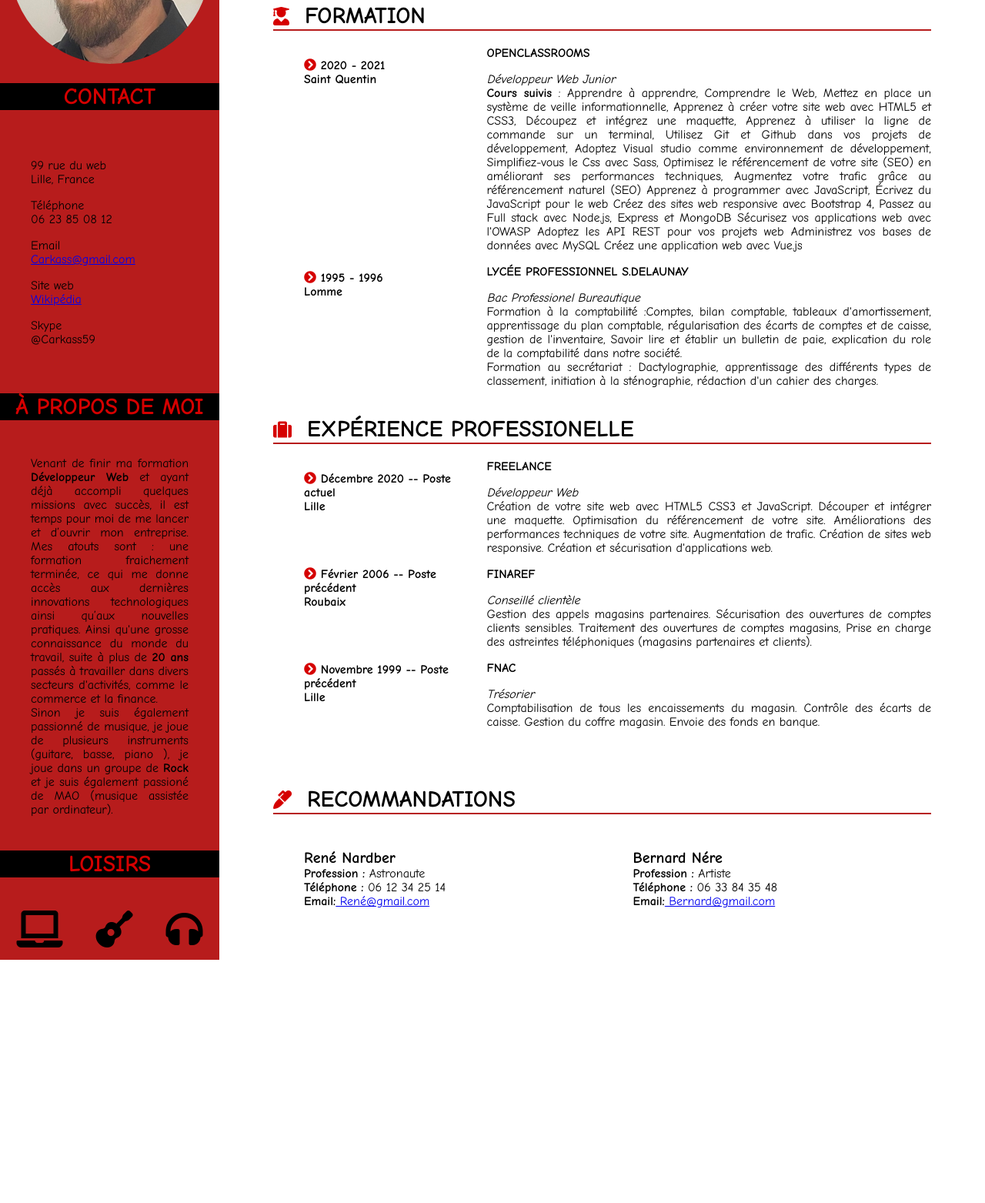
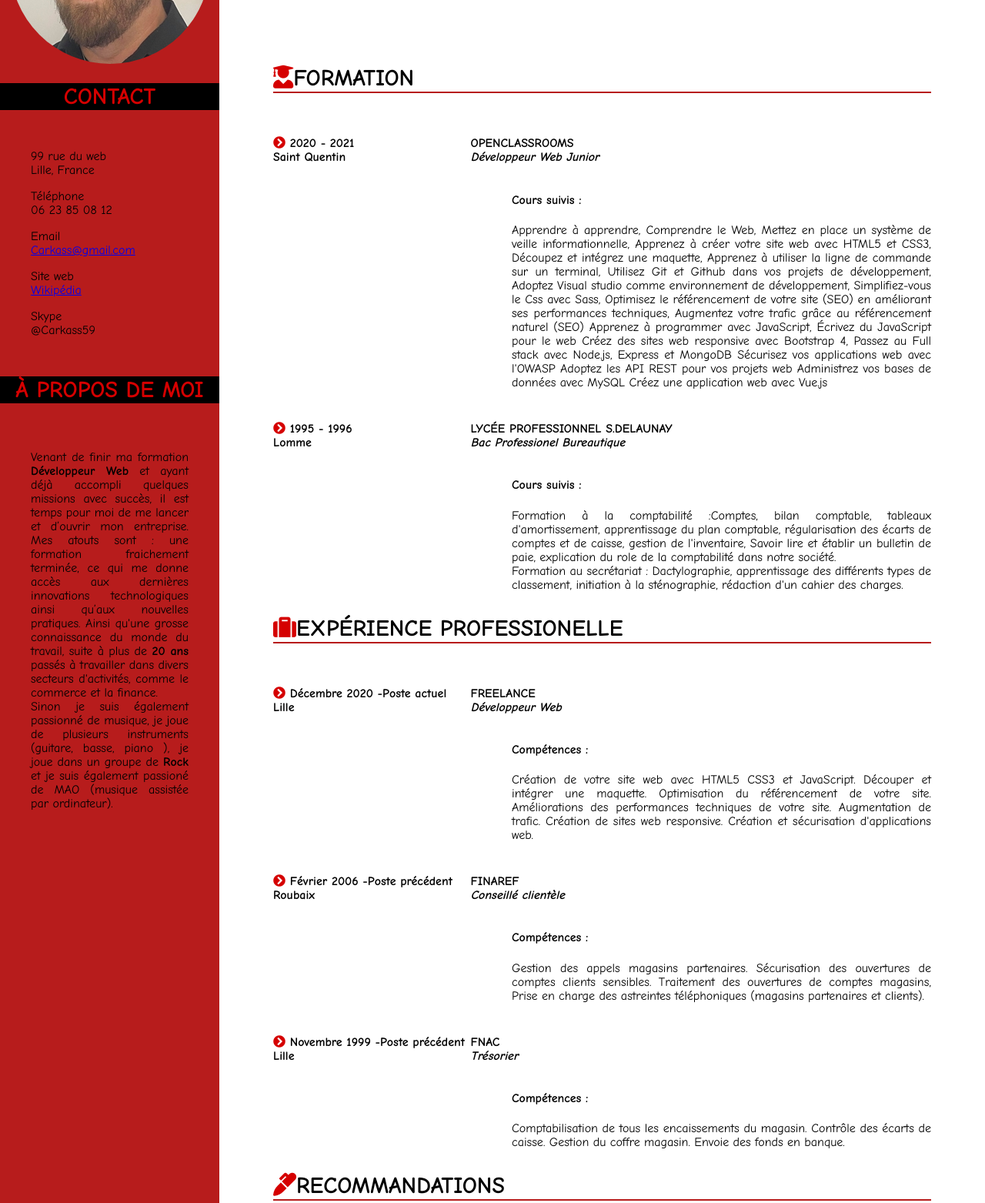
Before and after one commit to Olive59/CV-olivier, a plain HTML site: page index.html in a window 1280 px wide. Shown: the part 193-1756 px from the top of the page at 77% size. Before the commit the page ends 1440 px from the top, so only its background shows below. Drawn offline with Linux system fonts and the light colour scheme.

Commit message:
maj cahier des charges, début responsive, refonte bloc droite

```diff
--- a/index.html
+++ b/index.html
@@ -7,7 +7,7 @@
     <meta name="viewport" content="width=device-width, initial-scale=1.0">
     <link rel="stylesheet" href="style.css" />
     <link rel="stylesheet" href="https://use.fontawesome.com/releases/v5.13.1/css/all.css" integrity="sha384-xxzQGERXS00kBmZW/6qxqJPyxW3UR0BPsL4c8ILaIWXva5kFi7TxkIIaMiKtqV1Q" crossorigin="anonymous">
-    <title>CV</title>
+    <title>CV Olivier Feys 2020</title>
   </head>
 
     <body>
@@ -34,7 +34,6 @@
             <p>Email <br />
             <a href="mailto:Carkass@gmail.com">Carkass@gmail.com</a></p>
 
-
             <p>Site web<br />
             <a href="https://fr.wikipedia.org/wiki/Wikip%C3%A9dia:Accueil_principal" target="_blank">Wikipédia</a></p>
 
@@ -44,17 +43,19 @@
 
           <h2 class="titre_gauche"> À PROPOS DE MOI </h2>
 
-              <p class="propos">
+              <div class="propos">
+                <p>
                 Venant de finir ma formation <Strong>Développeur Web</Strong> et ayant déjà accompli quelques missions avec succès, il est temps pour moi de me lancer et d’ouvrir mon entreprise. Mes atouts sont : une formation fraichement terminée, ce qui me donne accès aux dernières innovations technologiques ainsi qu’aux nouvelles pratiques. Ainsi qu'une grosse connaissance du monde du travail, suite à plus de <strong>20 ans</strong> passés à travailler dans divers secteurs d'activités, comme le commerce et la finance.<br />
                 Sinon je suis également passionné de musique, je joue de plusieurs instruments (guitare, basse, piano ), je joue dans un groupe de <strong>Rock</strong> et je suis également passioné de MAO (musique assistée par ordinateur).
                 </p>
+              </div>
 
               <h2 class="titre_gauche"> LOISIRS</h2>
 
               <div class="icone">
-                  <p> <i class="fas fa-laptop fa-3x" title="Informatique"></i> </p>
-                  <p> <i class="fas fa-guitar fa-3x" title="Jouer d'un instrument"></i> </p>
-                  <p> <i class="fas fa-headphones fa-3x" title="Ecouter de la musique"></i> </p>
+                <div class="BlocIcone"><p> <i class="fas fa-laptop fa-3x" title="Informatique"></i> </p></div>
+                <div class="BlocIcone"><p> <i class="fas fa-guitar fa-3x" title="Jouer d'un instrument"></i> </p> </div>
+                <div class="BlocIcone"><p> <i class="fas fa-headphones fa-3x" title="Ecouter de la musique"></i> </p> </div>
               </div>
 
     </div>
@@ -63,75 +64,131 @@
 
     <div class="bloc_droite">
 
-        <div class="titre"><span class=prenom><strong>OLIVIER</strong> </span><strong>FEYS</strong> <br />
-           <span class="trait">Dévelo</span>ppeur web freelance</div>
+        <h1><span class="NomPrenom"><span class=prenom><strong>OLIVIER</strong> </span><strong>FEYS</strong></span><br />
+           <span class="trait">Dévelo</span>ppeur web freelance</h1>
 
 
-        <h2><i class="fas fa-user-graduate"></i><span class="titre_droite">FORMATION </span></h2>
 
-        <div id="formation">
 
-          <div class="liste_mois">
-            <ul>
-              <li> <div class="annee1"> <i class="fas fa-chevron-circle-right"></i> 2020 - 2021 <br />
-                Saint Quentin</div></li>
 
-              <li> <div class="annee2"> <i class="fas fa-chevron-circle-right"></i> 1995 - 1996 <br />
-              Lomme</div></li>
-            </ul>
+        <section>
 
+          <h3><i class="fas fa-user-graduate"></i><span class="titre_droite">FORMATION </span></h3>
+
+          <div class="TitleDate">
+            <div class="date">
+            <p><i class="fas fa-chevron-circle-right"></i> 2020 - 2021 <br />
+            Saint Quentin
+            </p>
             </div>
 
-          <div class="ecole">
-
-              <div class="element">OPENCLASSROOMS </div>
-              <p>
-                <em>Développeur Web Junior</em> <br />
-                <strong>Cours suivis</strong> : Apprendre à apprendre, Comprendre le Web, Mettez en place un système de veille informationnelle, Apprenez à créer votre site web avec HTML5 et CSS3, Découpez et intégrez une maquette, Apprenez à utiliser la ligne de commande sur un terminal, Utilisez Git et Github dans vos projets de développement, Adoptez Visual studio comme environnement de développement, Simplifiez-vous le Css avec Sass, Optimisez le référencement de votre site (SEO) en améliorant ses performances techniques,  Augmentez votre trafic grâce au référencement naturel (SEO) Apprenez à programmer avec JavaScript, Écrivez du JavaScript pour le web  Créez des sites web responsive avec Bootstrap 4, Passez au Full stack avec Node.js, Express et MongoDB Sécurisez vos applications web avec l'OWASP  Adoptez les API REST pour vos projets web Administrez vos bases de données avec MySQL Créez une application web avec Vue.js
-              </p>
-
-              <div class="element">LYCÉE PROFESSIONNEL S.DELAUNAY </div>
-                  <p><em>Bac Professionel Bureautique</em> <br />
-                  Formation à la comptabilité :Comptes, bilan comptable, tableaux d'amortissement, apprentissage du plan comptable, régularisation des écarts de comptes et de caisse, gestion de l'inventaire, Savoir lire et établir un bulletin de paie, explication du role de la comptabilité dans notre société.<br />
-                  Formation au secrétariat : Dactylographie, apprentissage des différents types de classement, initiation à la sténographie, rédaction d'un cahier des charges.</p>
-
+            <div class="title">
+            <p>OPENCLASSROOMS<br />
+            <em>Développeur Web Junior</em></p>
             </div>
           </div>
 
-            <h2><i class="fas fa-suitcase"></i><span class="titre_droite">EXPÉRIENCE PROFESSIONELLE</span></h2>
+            <article>
+            <h4><strong>Cours suivis :</strong></h4>
+            <p>Apprendre à apprendre, Comprendre le Web, Mettez en place un système de veille informationnelle, Apprenez à créer votre site web avec HTML5 et CSS3, Découpez et intégrez une maquette, Apprenez à utiliser la ligne de commande sur un terminal, Utilisez Git et Github dans vos projets de développement, Adoptez Visual studio comme environnement de développement, Simplifiez-vous le Css avec Sass, Optimisez le référencement de votre site (SEO) en améliorant ses performances techniques,  Augmentez votre trafic grâce au référencement naturel (SEO) Apprenez à programmer avec JavaScript, Écrivez du JavaScript pour le web  Créez des sites web responsive avec Bootstrap 4, Passez au Full stack avec Node.js, Express et MongoDB Sécurisez vos applications web avec l'OWASP  Adoptez les API REST pour vos projets web Administrez vos bases de données avec MySQL Créez une application web avec Vue.js
+            </p>
+            </article>
 
-      <div id="experience">
 
-          <div class="liste_date">
-            <ul>
-              <li> <i class="fas fa-chevron-circle-right"></i> Décembre 2020 -- Poste actuel<br />
-              Lille</li>
-              <li> <i class="fas fa-chevron-circle-right"></i> Février 2006 -- Poste précédent<br />
-              Roubaix</li>
-               <li> <i class="fas fa-chevron-circle-right"></i> Novembre 1999 -- Poste précédent<br />
-              Lille</li>
-           </ul>
+          <div class="TitleDate">
+            <div class=date>
+            <p><i class="fas fa-chevron-circle-right"></i> 1995 - 1996 <br />
+            Lomme
+            </p>
             </div>
 
-
-        <div class="travail">
-
-            <div class="element">FREELANCE</div>
-            <p><em>Développeur Web</em> <br />
-            Création de votre site web avec HTML5 CSS3 et JavaScript. Découper et intégrer une maquette. Optimisation du référencement de votre site. Améliorations des performances techniques de votre site. Augmentation de trafic. Création de sites web responsive. Création et sécurisation d'applications web.</p>
-
-            <div class="element">FINAREF </div>
-            <p><em>Conseillé clientèle</em> <br />
-            Gestion des appels magasins partenaires. Sécurisation des ouvertures de comptes clients sensibles. Traitement des ouvertures de comptes magasins, Prise en charge des astreintes téléphoniques (magasins partenaires et clients).</p>
-
-            <div class="element">FNAC </div>
-            <p> <em>Trésorier</em> <br />
-            Comptabilisation de tous les encaissements du magasin. Contrôle des écarts de caisse. Gestion du coffre magasin. Envoie des fonds en banque.</p>
+            <div class="title">
+            <p>LYCÉE PROFESSIONNEL S.DELAUNAY <br />
+            <em>Bac Professionel Bureautique</em></p>
+            </div>
           </div>
 
+            <article>
+            <h4><strong>Cours suivis :</strong></h4>
+            <p>
+            Formation à la comptabilité :Comptes, bilan comptable, tableaux d'amortissement, apprentissage du plan comptable, régularisation des écarts de comptes et de caisse, gestion de l'inventaire, Savoir lire et établir un bulletin de paie, explication du role de la comptabilité dans notre société.<br />
+            Formation au secrétariat : Dactylographie, apprentissage des différents types de classement, initiation à la sténographie, rédaction d'un cahier des charges.
+            </p>
+            </article>
+        </section>
+
+
+
+
+
+        <section>
+
+          <h3><i class="fas fa-suitcase"></i><span class="titre_droite">EXPÉRIENCE PROFESSIONELLE</span></h3>
+
+          <div class="TitleDate">
+            <div class="date">
+            <p><i class="fas fa-chevron-circle-right"></i> Décembre 2020 -Poste actuel<br />
+            Lille
+            </p>
             </div>
 
-      <h2><i class="fas fa-marker"></i><span class="titre_droite">RECOMMANDATIONS</span></h2>
+            <div class="title">
+            <p>FREELANCE<br />
+            <em>Développeur Web</em></p>
+            </div>
+          </div>
+
+            <article>
+            <h4><strong>Compétences :</strong></h4>
+            <p>
+            Création de votre site web avec HTML5 CSS3 et JavaScript. Découper et intégrer une maquette. Optimisation du référencement de votre site. Améliorations des performances techniques de votre site. Augmentation de trafic. Création de sites web responsive. Création et sécurisation d'applications web.
+            </p>
+            </article>
+
+
+          <div class="TitleDate">
+            <div class="date">
+            <p><i class="fas fa-chevron-circle-right"></i> Février 2006 -Poste précédent<br />
+            Roubaix
+            </p>
+            </div>
+
+            <div class="title">
+            <p>FINAREF<br />
+            <em>Conseillé clientèle</em></p>
+            </div>
+          </div>
+
+            <article>
+            <h4><strong>Compétences :</strong></h4>
+            <p>
+            Gestion des appels magasins partenaires. Sécurisation des ouvertures de comptes clients sensibles. Traitement des ouvertures de comptes magasins, Prise en charge des astreintes téléphoniques (magasins partenaires et clients).
+            </p>
+            </article>
+
+
+          <div class="TitleDate">
+            <div class="date">
+            <p><i class="fas fa-chevron-circle-right"></i> Novembre 1999 -Poste précédent<br />
+            Lille
+            </p>
+            </div>
+
+            <div class="title">
+            <p>FNAC<br />
+            <em>Trésorier</em></p>
+            </div>
+          </div>
+
+            <article>
+            <h4><strong>Compétences :</strong></h4>
+            <p>
+            Comptabilisation de tous les encaissements du magasin. Contrôle des écarts de caisse. Gestion du coffre magasin. Envoie des fonds en banque.
+            </p>
+            </article>
+        </section>
+
+       <h3><i class="fas fa-marker"></i><span class="titre_droite">RECOMMANDATIONS</span></h3>
 
         <div id="recommandation">
 
--- a/style.css
+++ b/style.css
@@ -1,7 +1,11 @@
+/* --------------------------------------------------------------------------------------------------------------------*/
+/* ------------------------------------------------Général---------------------------------------------------------*/
+/* --------------------------------------------------------------------------------------------------------------------*/
+
 body
 {
-	margin: 0;
-	padding: 0;
+	margin: 0px;
+	padding: 0px;
 	font-family: Comic Sans MS, Arial Black, sans serif;
 }
 
@@ -41,27 +45,31 @@ ul
 	font-size: 30px;
 }
 
-h2
-{
-	border-bottom: 2px #b71c1c solid;
-}
-
 .icone
 {
 	display: flex;
+	text-align: center;
 	justify-content: space-around;
-	border-radius: 100%;
 }
 
 .contact
 {
-	padding: 20px 40px;
+	padding: 10px 40px;
 }
 
 .propos
 {
-	padding: 20px 40px;
+	padding: 20px 40px 550px 40px;
 	text-align: justify;
+}
+
+.BlocIcone
+{
+	background-color: yellow;
+	width: 80px;
+	height: 80px;
+	border: 2px solid black;
+	border-radius: 100%;
 }
 
 
@@ -69,25 +77,27 @@ h2
 /* --------------------------------------------------------------------------------------------------------------------*/
 /* ------------------------------------------------Bloc Droite---------------------------------------------------------*/
 /* --------------------------------------------------------------------------------------------------------------------*/
+h1
+{
+	padding: 50px 0px 70px 0px;
+}
+.NomPrenom
+{
+	font-size: 60px;
+}
+
+h2
+{
+	font-size: 30px;
+}
 
 
 .bloc_droite
 {
 	width: 75%;
-	margin: 0 70px;
+	margin: 0px 70px;
 }
 
-.titre
-{
-	padding: 30px 40px 30px 0px;
-	font-size: 50px;
-}
-
-.titre_droite
-{
-	padding: 0px 20px;
-	font-size: 30px;
-}
 
 .prenom
 {
@@ -99,48 +109,45 @@ h2
 	text-decoration: underline #b71c1c;  /*trait sous develo dans le titre */
 }
 
-#formation
-{
-    display: flex;
-}
-
 .fa-user-graduate
 {
 	color: #d50000;
 }
 
-.liste_date
+h3
 {
-	font-weight: bold;
-	width: 30%;
-	margin-right: 30px;
-	text-align: left;
+	border-bottom: 2px #b71c1c solid;
+	font-size: 30px;
 }
 
-.annee1
+h4
 {
-	padding: 0px 0px 160px 0px;
+	padding: 0px;
 }
 
-.annee2
+.TitleDate
 {
-	padding: 80px 0px 0px 0px;
+	display: flex;
+	padding-top: 10px;
 }
 
-.liste_date li
+.date
 {
-	padding: 0px 0px 70px 0px;
+    width: 30%;
+    font-weight: bold;
 }
 
-.ecole
+.title
 {
 	width: 70%;
-	text-align: justify;
+	font-weight: bold;
 }
 
-#experience
+article
 {
-    display: flex;
+	padding: 0px 0px 0px 310px;
+	text-align: justify;
+
 }
 
 .fa-suitcase
@@ -148,23 +155,9 @@ h2
 	color: #d50000;
 }
 
-.liste_mois
-{
-	font-weight: bold;
-	width: 30%;
-	margin-right: 30px;
-	text-align: left;
-}
-
-.travail
-{
-	width: 70%;
-	text-align: justify;
-}
-
 #recommandation
 {
-	padding: 10px 0px 10px 0px;
+
     display: flex;
 }
 
@@ -181,14 +174,14 @@ h2
 
 .rene
 {
-	text-align: left;
+	text-align: center;
 	width: 50%;
 	padding: 0px 40px;
 }
 
 .bernard
 {
-	text-align: left;
+	text-align: center;
 	width: 50%;
 }
 
@@ -198,11 +191,80 @@ h2
 }
 
 /* --------------------------------------------------------------------------------------------------------------------*/
-/* ---------------------------------------------------Divers-----------------------------------------------------------*/
+/* ---------------------------------------------------Responsive-----------------------------------------------------------*/
 /* --------------------------------------------------------------------------------------------------------------------*/
 
 
-.element /* Les éléments sont les noms des écoles et des emplois*/
+@media screen and (max-width: 1024px)
 {
-	font-weight: bold;
+    #bloc
+    {
+        flex-wrap: wrap-reverse;
+    }
+
+    .bloc_gauche
+    {
+    	width: 100%;
+    }
+
+    .bloc_droite
+    {
+    	width: 100%;
+    	margin: 0px;
+    }
+
+    h3
+    {
+    	text-align: center;
+    }
+
+    .contact
+    {
+    	text-align: center;
+    }
+
+    .propos
+	{
+	padding: 20px 40px 20px 40px;
+	}
+
+	article
+	{
+		width: 90%;
+		text-align: center;
+		padding: 10px 20px 10px 20px;
+
+	}
+
+	 h4
+    {
+    	text-align: center;
+    }
+
+     h2
+    {
+    	text-align: center;
+    }
+
+    .date
+    {
+    	text-align: center;
+    	width: 50%;
+    }
+
+    .title
+    {
+    	text-align: center;
+    	width: 50%;
+    }
+
+    h1
+    {
+    	background-color: #b71c1c;
+    	text-align: center;
+    }
+    .photo
+    {
+
+    }
 }
```
Also changed, not shown: Images Pour Maquette/Jessica Leroy decoup 4.png (added), 1 other file. Lines whose indentation alone changed are shown as unchanged.
